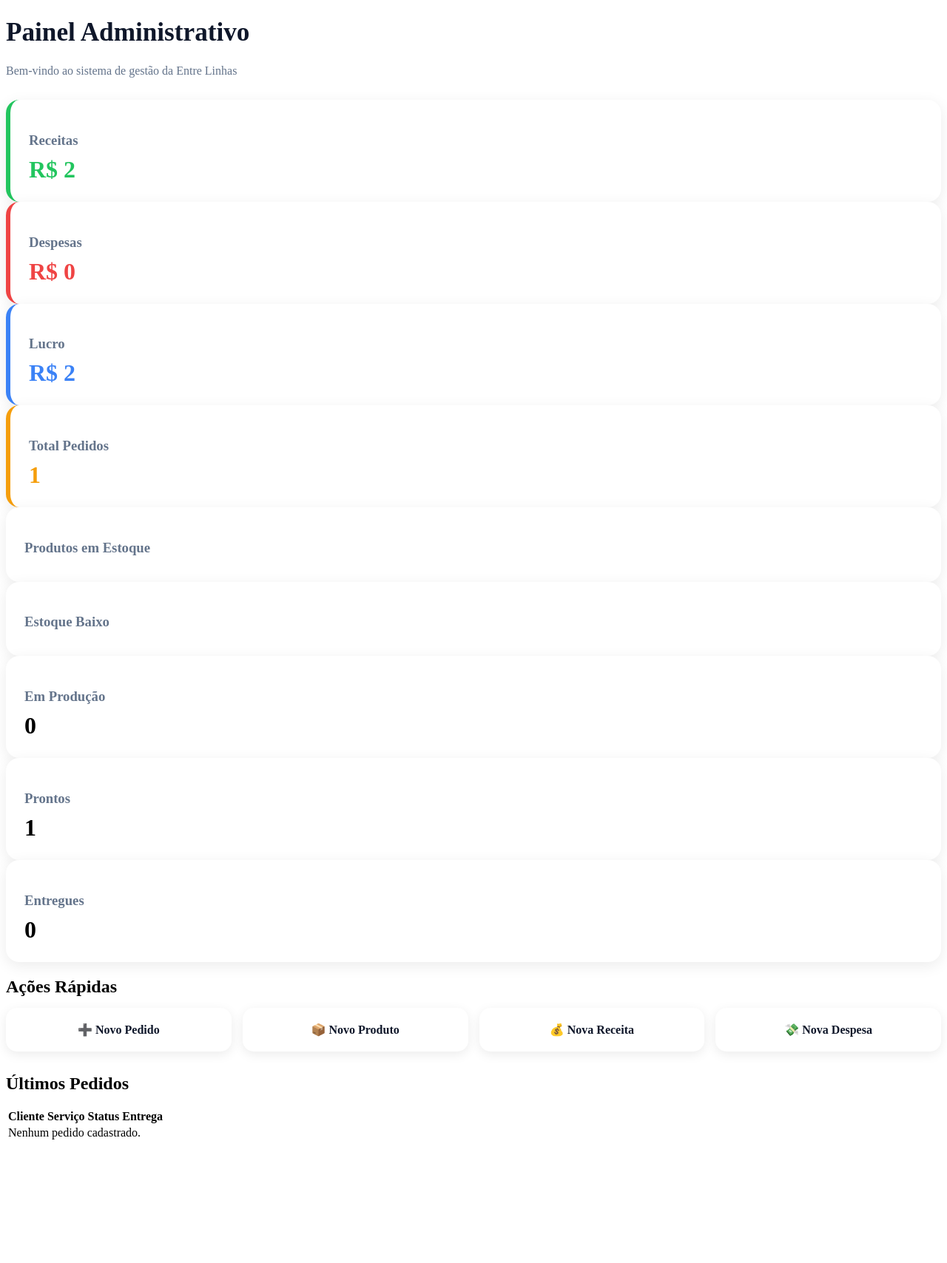
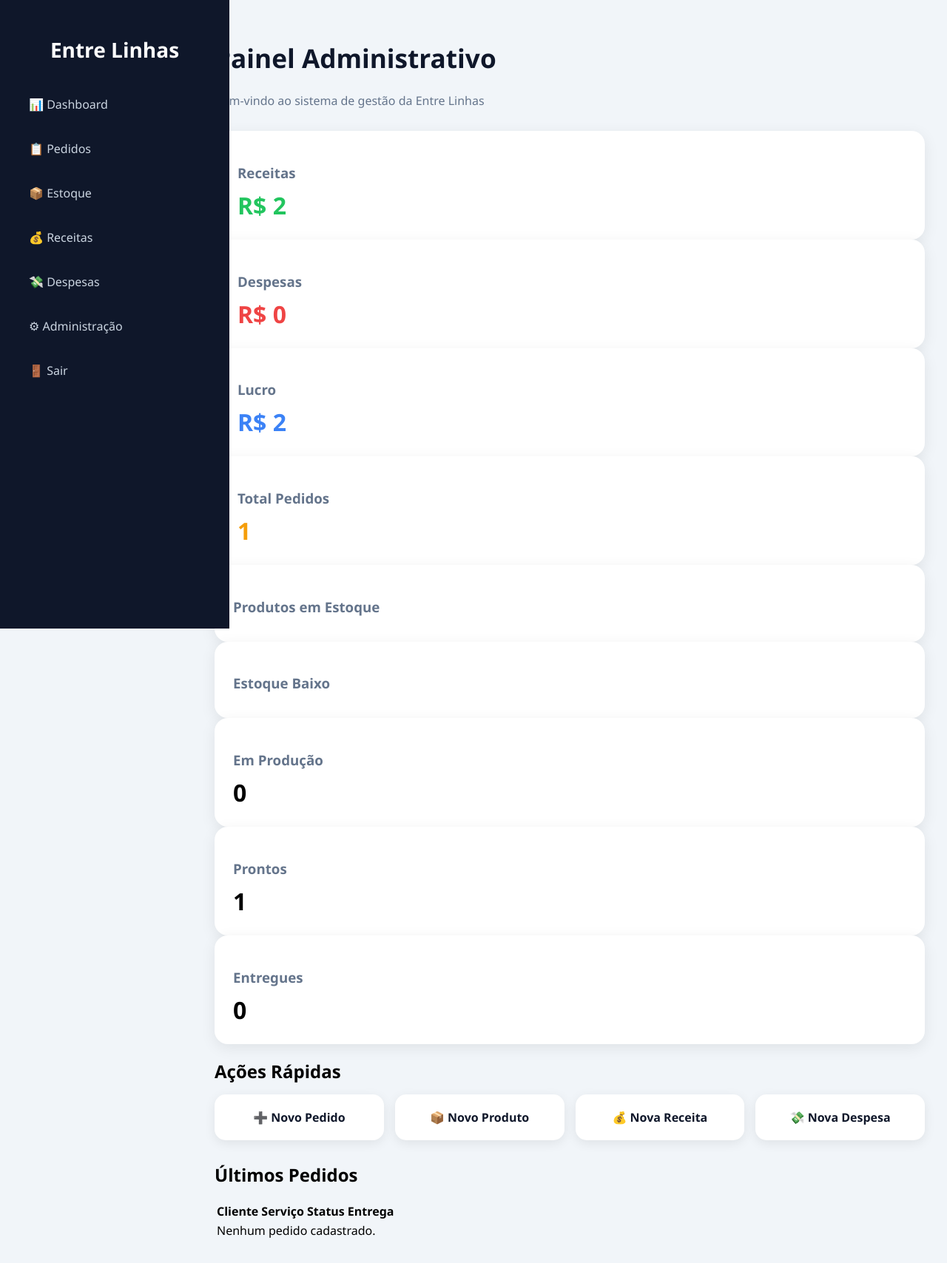
Before and after one commit to GuiMaciel29/django-sistema-entrelinhas, a Django app: page /dashboard/ in a window 1280 px wide. Shown: the whole page at 74% size. Before the commit the page ends 1541 px from the top, so only its background shows below. Run offline with Django 5.2, Linux system fonts and the light colour scheme; a user stored in the database is signed in; data comes from the database, SQL or seed files in the repository; data that the repository does not hold is empty.

Commit message:
Atualização

```diff
--- a/core/static/css/dashboard.css
+++ b/core/static/css/dashboard.css
@@ -1,3 +1,78 @@
+body{
+margin:0;
+display:flex;
+min-height:100vh;
+background:#f1f5f9;
+font-family:'Segoe UI',sans-serif;
+}
+
+.sidebar{
+width:260px;
+background:#0f172a;
+color:white;
+position:fixed;
+top:0;
+left:0;
+height:100vh;
+padding:25px;
+}
+
+.logo{
+text-align:center;
+margin-bottom:30px;
+}
+
+.logo h2{
+font-size:28px;
+}
+
+.sidebar nav{
+display:flex;
+flex-direction:column;
+gap:10px;
+}
+
+.sidebar nav a{
+color:#cbd5e1;
+text-decoration:none;
+padding:14px;
+border-radius:10px;
+transition:.3s;
+}
+
+.sidebar nav a:hover{
+background:#1e293b;
+color:white;
+}
+
+.main-content{
+margin-left:260px;
+width:100%;
+padding:30px;
+}
+
+@media(max-width:900px){
+
+
+.sidebar{
+    position:relative;
+    width:100%;
+    height:auto;
+}
+
+.main-content{
+    margin-left:0;
+    padding:20px;
+}
+
+body{
+    flex-direction:column;
+}
+
+
+}
+
+
 .dashboard-header{
     margin-bottom:30px;
 }
--- a/core/templates/dashboard.html
+++ b/core/templates/dashboard.html
@@ -16,8 +16,50 @@
 </head>
 
 <body>
+    <div class="sidebar">
 
-<div class="main">
+
+<div class="logo">
+    <h2>Entre Linhas</h2>
+</div>
+
+<nav>
+
+    <a href="{% url 'dashboard' %}">
+        📊 Dashboard
+    </a>
+
+    <a href="{% url 'lista_pedidos' %}">
+        📋 Pedidos
+    </a>
+
+    <a href="{% url 'estoque' %}">
+        📦 Estoque
+    </a>
+
+    <a href="{% url 'receitas' %}">
+        💰 Receitas
+    </a>
+
+    <a href="{% url 'despesas' %}">
+        💸 Despesas
+    </a>
+
+    <a href="/admin/">
+        ⚙ Administração
+    </a>
+
+    <a href="{% url 'logout' %}">
+        🚪 Sair
+    </a>
+
+</nav>
+
+
+</div>
+
+
+<div class="main-content">
 
 
 <div class="dashboard-header">
```
